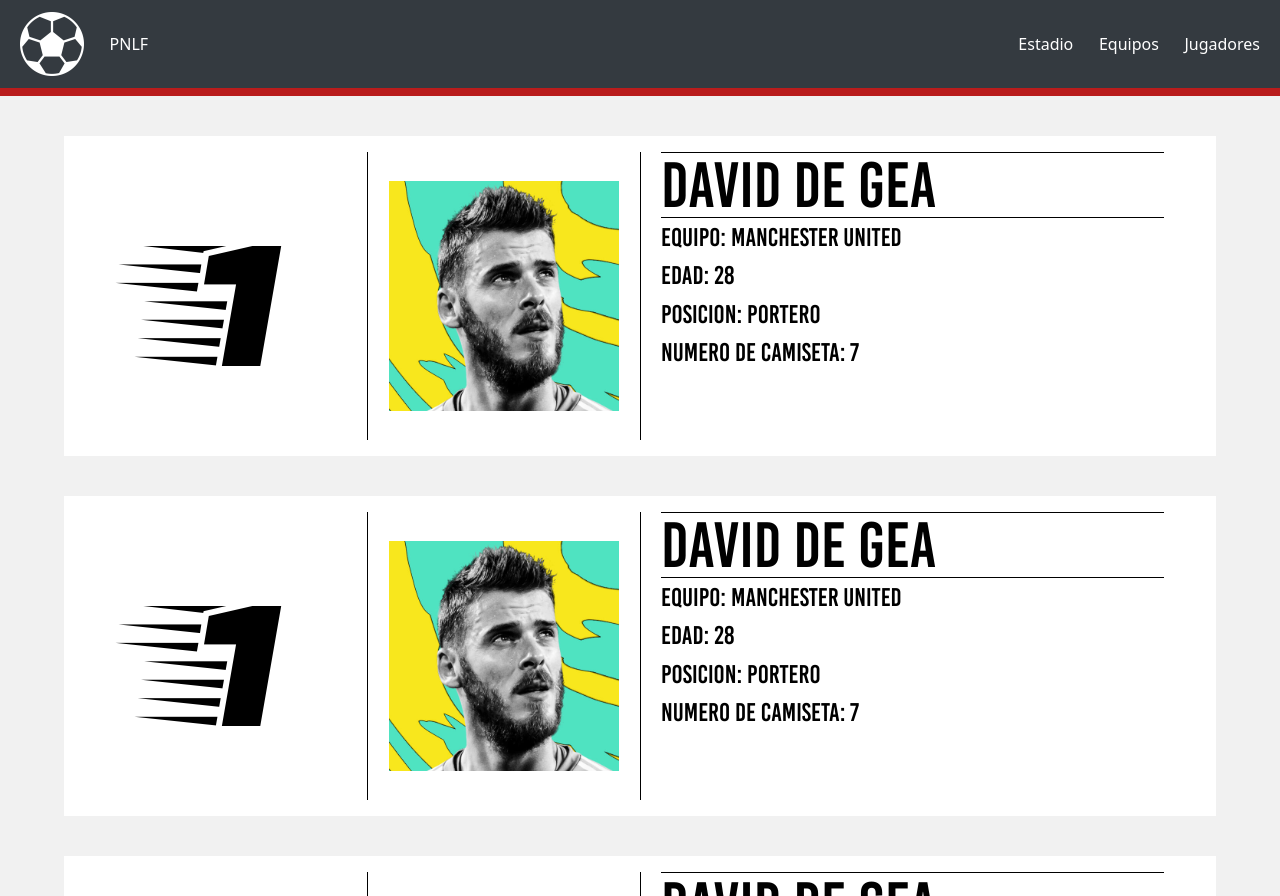
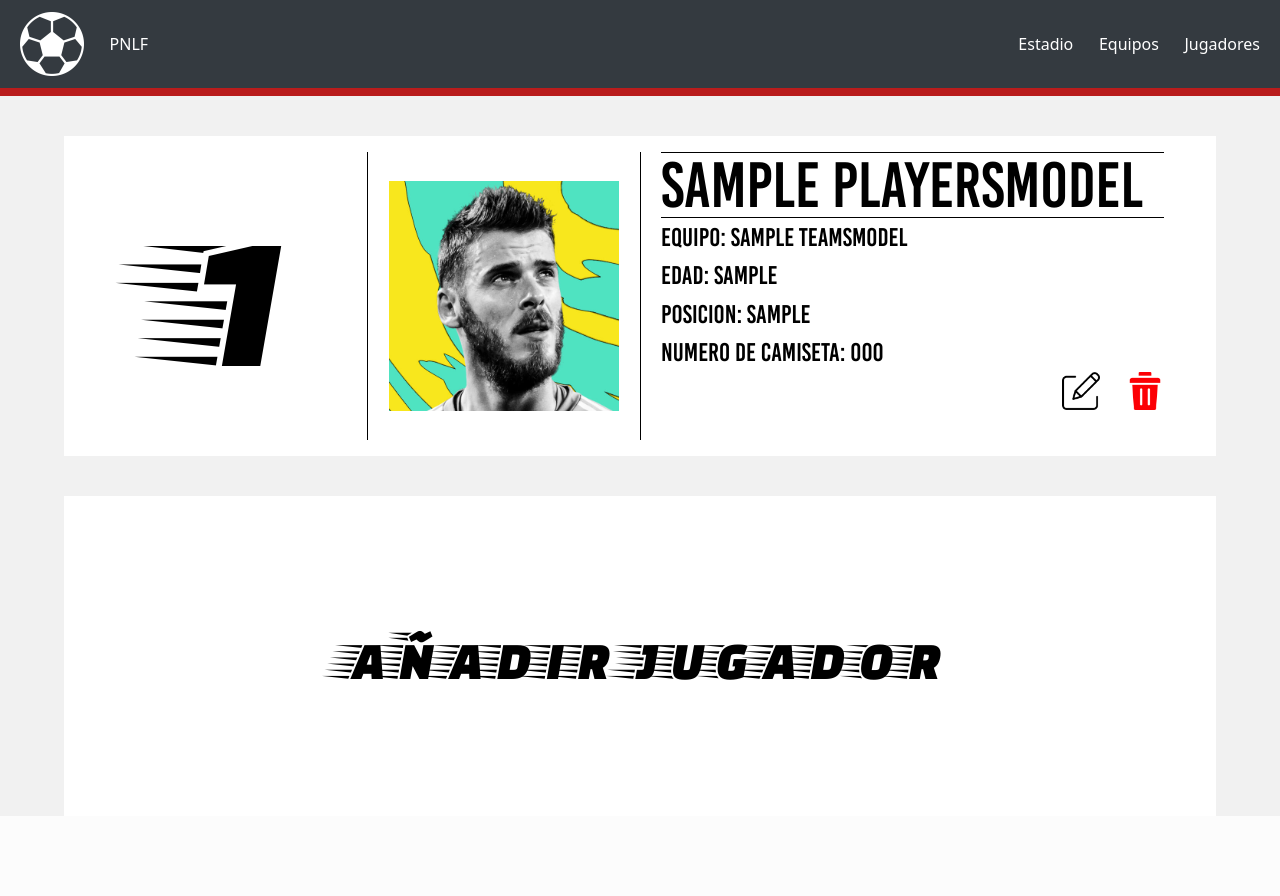
Before and after one commit to CATAAA233/soccerCrud, a Django app: page /Jugadores in a window 1280 px wide. After the commit the page ends 680 px from the top, so only its background shows below. Run offline with Django 4.2, Linux system fonts and the light colour scheme; tables that the repository leaves empty hold one stand-in row (values such as "Sample post"); style sheets or scripts are compiled from the project's sources; some libraries are stand-ins or nearby versions.

Commit message:
player edit and delete

```diff
--- a/home/models.py
+++ b/home/models.py
@@ -29,3 +29,14 @@ class teamsModel(models.Model):
 
     def __str__(self):
         return self.name
+
+class playersModel(models.Model):
+    name = models.CharField(max_length=30)
+    team = models.ForeignKey(teamsModel, on_delete=models.CASCADE)
+    age = models.CharField( max_length=3)
+    position = models.CharField(max_length=20)
+    number = models.CharField(max_length=2)
+    image = models.ImageField(null=True, blank=True)
+
+    def __str__(self):
+        return self.name
--- a/home/views.py
+++ b/home/views.py
@@ -9,8 +9,8 @@ from urllib import response
 from django.shortcuts import render, redirect, get_list_or_404, get_object_or_404
 from django.contrib import messages
 
-from .forms import stadiumsRegisterForm, teamsRegisterForm
-from .models import stadiumsModel, teamsModel
+from .forms import playersRegisterForm, stadiumsRegisterForm, teamsRegisterForm
+from .models import playersModel, stadiumsModel, teamsModel
 # Create your views here.
 
 
@@ -35,7 +35,9 @@ def index(request):
     }
     return render(request, "pages/home/index.html", context)
 
-#-------------------------------------------------------------------------------------------------
+# -------------------------------------------------------------------------------------------------
+
+
 def stadiums(request):
     stadium = stadiumsModel.objects.all()
     print(stadium)
@@ -45,10 +47,11 @@ def stadiums(request):
     }
     return render(request, "pages/stadiums/index.html", context)
 
+
 def stadiumsRegister(request):
     form = stadiumsRegisterForm()
     context = {
-        "form":form
+        "form": form
     }
     if request.method == 'POST':
         print('POST DETECTADO')
@@ -66,25 +69,26 @@ def stadiumsRegister(request):
             print('guardado')
             return redirect('/Estadios')
         else:
-            context={
-                "error":"Error al registrar"
+            context = {
+                "error": "Error al registrar"
             }
 
     return render(request, "pages/stadiumsRegister/index.html", context)
 
-def stadiumEdit(request,pk):
-    stadium = get_object_or_404(stadiumsModel,id=pk)
+
+def stadiumEdit(request, pk):
+    stadium = get_object_or_404(stadiumsModel, id=pk)
 
     print(stadium.image)
-    initialData= {
+    initialData = {
         "name": stadium.name,
-        "location":stadium.location,
-        "capacity":stadium.capacity,
-        "image":stadium.image
+        "location": stadium.location,
+        "capacity": stadium.capacity,
+        "image": stadium.image
     }
-    form= stadiumsRegisterForm(initialData)
-    context={
-        "form":form,
+    form = stadiumsRegisterForm(initialData)
+    context = {
+        "form": form,
     }
 
     if request.method == 'POST':
@@ -100,20 +104,23 @@ def stadiumEdit(request,pk):
             stadium.save();
             print('Actualizado')
         else:
-            context={
-                "error":"Error al actualizar"
+            context = {
+                "error": "Error al actualizar"
             }
-    return render(request,'pages/stadiumsEdit/index.html',context )
+    return render(request, 'pages/stadiumsEdit/index.html', context)
 
-def stadiumDelete(request,pk):
-    stadium = get_object_or_404(stadiumsModel,id=pk)
+
+def stadiumDelete(request, pk):
+    stadium = get_object_or_404(stadiumsModel, id=pk)
     if request.method == 'POST':
         print('se esta eliminando')
         stadium.delete()
         return redirect('/Estadios')
-    return render(request,'pages/stadiumsDelete/index.html',{} )
+    return render(request, 'pages/stadiumsDelete/index.html', {})
 
-#------------------------------------------------------------------------------------------------------
+# ------------------------------------------------------------------------------------------------------
+
+
 def teams(request):
     teamItems = teamsModel.objects.all()
 
@@ -125,15 +132,15 @@ def teams(request):
 
 def teamsRegister(request):
     stadiums = stadiumsModel.objects.all()
-    stadiumAvaibles =[]
+    stadiumAvaibles = []
     for stadium in stadiums:
         stadiumAvaibles.append(stadium.name)
 
     print(stadiumAvaibles)
     form = teamsRegisterForm()
     context = {
-        "form":form,
-        "stadiumsAvaible":stadiums
+        "form": form,
+        "stadiumsAvaible": stadiums
     }
     if request.method == 'POST':
         print('POST DETECTADO')
@@ -141,7 +148,8 @@ def teamsRegister(request):
         form = teamsRegisterForm(request.POST, files=request.FILES)
         print(form.data['stadium'])
         if form.is_valid():
-            stadiumObject = get_object_or_404(stadiumsModel, name=form.data['stadium'])
+            stadiumObject = get_object_or_404(
+                stadiumsModel, name=form.data['stadium'])
             team = teamsModel()
             team.name = form.cleaned_data['name']
             team.location = form.cleaned_data['location']
@@ -152,24 +160,25 @@ def teamsRegister(request):
             print('guardado')
             return redirect('/Equipos')
         else:
-            context={
-                "error":"Error al registrar"
+            context = {
+                "error": "Error al registrar"
             }
     return render(request, 'pages/teamsRegister/index.html', context)
 
-def teamEdit(request,pk):
-    team = get_object_or_404(teamsModel,id=pk)
+
+def teamEdit(request, pk):
+    team = get_object_or_404(teamsModel, id=pk)
     stadiumAvaibles = stadiumsModel.objects.all()
-    initialData= {
+    initialData = {
         "name": team.name,
-        "location":team.location,
-        "nickname":team.nickname,
-        "image":team.image
+        "location": team.location,
+        "nickname": team.nickname,
+        "image": team.image
     }
-    form= teamsRegisterForm(initialData)
-    context={
-        "form":form,
-        "stadiumsAvaible":stadiumAvaibles
+    form = teamsRegisterForm(initialData)
+    context = {
+        "form": form,
+        "stadiumsAvaible": stadiumAvaibles
     }
 
     if request.method == 'POST':
@@ -180,52 +189,34 @@ def teamEdit(request,pk):
             team.name = form.cleaned_data['name']
             team.location = form.cleaned_data['location']
             if team.stadium.name != form.cleaned_data['stadium']:
-                stadiumObject = get_object_or_404(stadiumsModel, name=form.data['stadium'])
+                stadiumObject = get_object_or_404(
+                    stadiumsModel, name=form.data['stadium'])
                 team.stadium = stadiumObject
             team.nickname = form.cleaned_data['nickname']
             team.image = form.cleaned_data['image']
             team.save();
             return redirect('/Equipos')
         else:
-            context={
-                "error":"Error al actualizar"
+            context = {
+                "error": "Error al actualizar"
             }
-    return render(request,'pages/teamsEdit/index.html',context )
+    return render(request, 'pages/teamsEdit/index.html', context)
 
-def teamDelete(request,pk):
+
+def teamDelete(request, pk):
     print(pk)
-    team = get_object_or_404(teamsModel,id=pk)
+    team = get_object_or_404(teamsModel, id=pk)
     if request.method == 'POST':
         print('se esta eliminando')
         team.delete()
         return redirect('/Equipos')
-    return render(request,'pages/teamsDelete/index.html',{} )
+    return render(request, 'pages/teamsDelete/index.html', {})
 
-#--------------------------------------------------------------------------------------------
+# --------------------------------------------------------------------------------------------
+
+
 def players(request):
-    playerItems = [
-        {
-            "name": "David de gea",
-            "team": "MANCHESTER UNITED",
-            "age": "28",
-            "position": "Portero",
-            "number": "7",
-        },
-        {
-            "name": "David de gea",
-            "team": "MANCHESTER UNITED",
-            "age": "28",
-            "position": "Portero",
-            "number": "7",
-        },
-        {
-            "name": "David de gea",
-            "team": "MANCHESTER UNITED",
-            "age": "28",
-            "position": "Portero",
-            "number": "7",
-        },
-    ]
+    playerItems = playersModel.objects.all()
     context = {
         "cardItem": playerItems
     }
@@ -233,15 +224,44 @@ def players(request):
 
 
 def playersRegister(request):
+    teams = teamsModel.objects.all()
+    if request.method == 'POST':
+        print('POST DETECTADO')
+        print(request.FILES)
+        form = playersRegisterForm(request.POST, files=request.FILES)
+        # print(form.data['stadium'])
+        if form.is_valid():
+            print('POST valido')
+
+            teamObject = get_object_or_404(teamsModel, name=form.data['team'])
+            player = playersModel()
+            player.name = form.cleaned_data['name']
+            player.team = teamObject
+            player.age = form.cleaned_data['age']
+            player.position = form.cleaned_data['position']
+            player.number = form.cleaned_data['number']
+            player.image = form.cleaned_data['image']
+            player.save()
+            print('guardado')
+            return redirect('/Jugadores')
+        else:
+            context = {
+                "error": "Error al registrar"
+            }
     context = {
-
+        "form":form,
+        "teamsAvaible":teams
     }
     return render(request, 'pages/playersRegister/index.html', context)
 
-def playerEdit(request):
+def playerEdit(request, pk):
     print('Se esta editando el equipo')
     return render(request,'pages/playersEdit/index.html',{} )
 
-def playerDelete(request):
-    print('Se esta Borrando el equipo')
+def playerDelete(request, pk):
+    player = get_object_or_404(playersModel, id=pk)
+    if request.method == 'POST':
+        print('se esta eliminando')
+        player.delete()
+        return redirect('/Jugadores')
     return render(request,'pages/playersDelete/index.html',{} )
--- a/templates/pages/players/index.html
+++ b/templates/pages/players/index.html
@@ -4,6 +4,57 @@
 {% block content %}
 
 <div class="flex flex-col h-full items-center overflow-scroll pt-10 ">
-    {% include 'components/playerCard/index.html' %}
+    {% for player in cardItem %}
+    <div
+    id="CardPlayerGrid"
+    class="grid grid-cols-3 mb-10 flex-row bg-white w-[90vw] h-[25vw] px-[2rem] py-[1rem] items-center justify-items-center"
+    >
+    <div class="border-r border-black w-full">
+        <p id="NumberContainer" class="text-center font-FasterOne text-[15vw]">{{player.pk}}</p>
+    </div>
+    <div>
+        <div class="w-[18vw]">
+        <img src="static/images/player1.jpg" alt="" />
+        </div>
+    </div>
+    <div
+        class="border-l w-full h-full border-black px-5 font-BebasKai text-[2vw]"
+    >
+        <p class="text-[5vw] border-y border-black leading-[5vw]">
+        {{player.name}}
+        </p>
+        <p class="">EQUIPO: {{player.team}}</p>
+        <p class="">EDAD: {{player.age}}</p>
+        <p class="">Posicion: {{player.position}}</p>
+        <p class="">Numero de camiseta: {{player.number}}</p>
+
+        <div class='flex flex-row justify-end'>
+            <a href="{{'EditarJugador/'}}{{player.pk}}">
+              <div class="w-[3vw] mr-[2vw]">
+                <img src="static/images/editar.png" alt="" />
+              </div>
+            </a>
+            <a href="{{'BorrarJugador/'}}{{player.pk}}">
+              <div class="w-[3vw]">
+                <img src="static/images/delete.png" alt="" />
+              </div>
+            </a>
+
+        </div>
+    </div>
+    </div>
+    {% endfor %}
+    <a href="RegistrarJugador">
+    <div
+        id="CardPlayerGrid"
+        class="flex flex-row bg-white w-[90vw] h-[25vw] px-[2rem] py-[1rem] items-center justify-items-center"
+    >
+        <div class="w-full">
+        <p id="NumberContainer" class="text-center font-FasterOne text-[5vw]">
+            añadir jugador
+        </p>
+        </div>
+    </div>
+    </a>
 </div>
 {% endblock content %}
--- a/templates/pages/teamsRegister/index.html
+++ b/templates/pages/teamsRegister/index.html
@@ -14,7 +14,7 @@
                 <div id="fields" class="mt-[2vw]">
                     <div class="w-full">
                       <p>Nombre del equipo</p>
-                      <input class="w-full" type="text" name="name" value="{{form.name.value}}"/>
+                      <input class="w-full" type="text" name="name"/>
                     </div>
                     <div class="w-full">
                       <p>Ubicación</p>
--- a/testU1/urls.py
+++ b/testU1/urls.py
@@ -40,8 +40,8 @@ urlpatterns = [
 
     path('Jugadores', views.players, name="players_view"),
     path('RegistrarJugador', views.playersRegister, name="playersRegister_view"),
-    path('EditarJugador', views.playerEdit, name="palyerEdit_view"),
-    path('BorrarJugador', views.playerDelete, name="playerDelete_view"),
+    path('EditarJugador/<int:pk>', views.playerEdit, name="palyerEdit_view"),
+    path('BorrarJugador/<int:pk>', views.playerDelete, name="playerDelete_view"),
 
 
 ]
```
Also changed, not shown: home/forms.py (+13 -1 lines), templates/pages/playersDelete/index.html (+24 -0 lines), templates/pages/playersRegister/index.html (+83 -2 lines), home/migrations/0002_playersmodel.py (added), home/migrations/0003_playersmodel_image.py (added).
